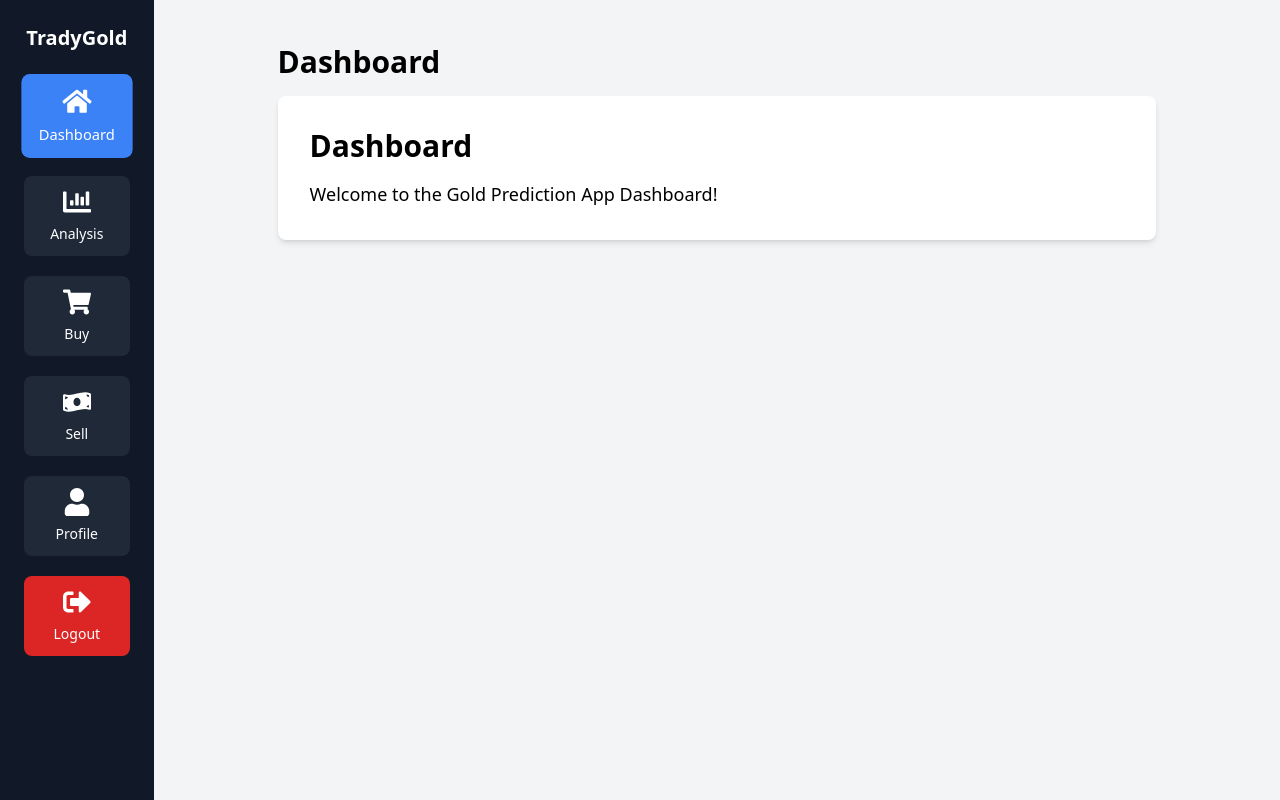
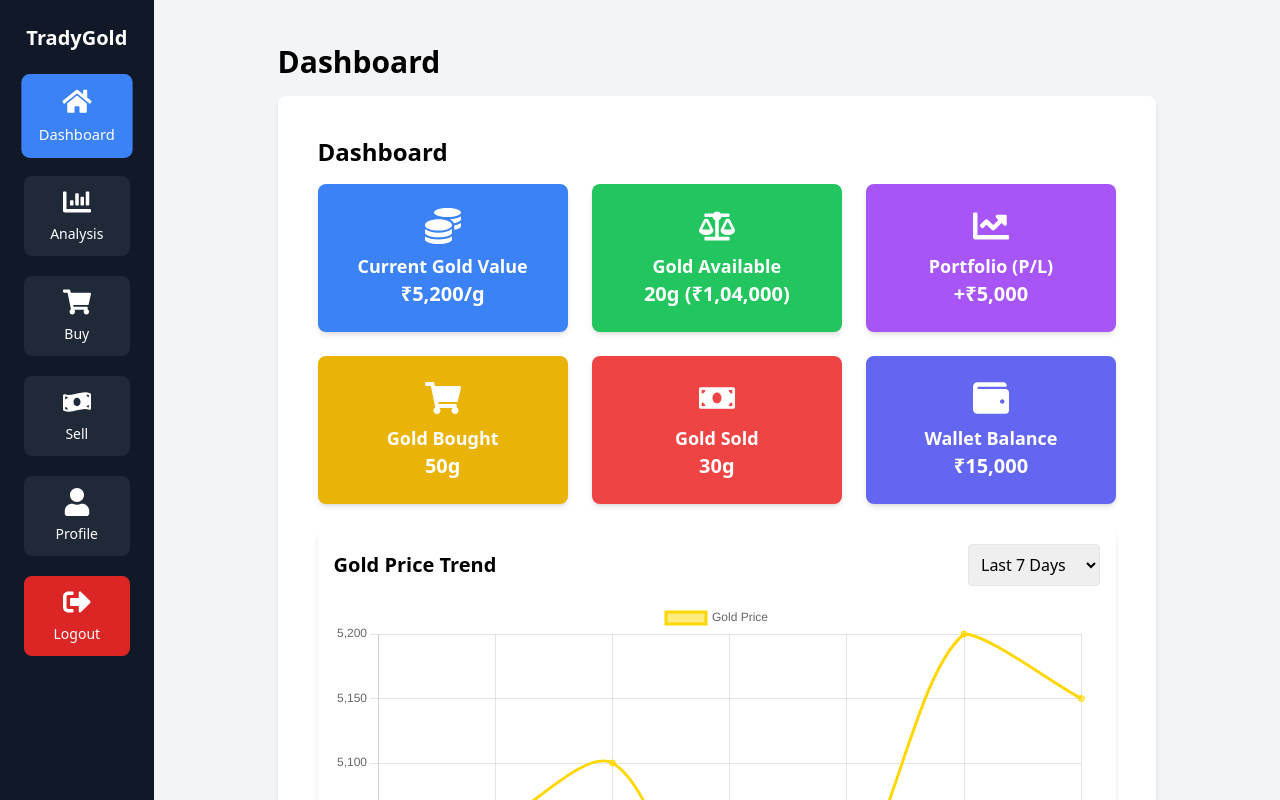
Before and after one commit to Shariq2003/TradyGold, a React (Create React App) app: page /home in a window 1280 px wide. Built offline with nearby package versions, Linux system fonts and the light colour scheme.

Commit message:
Implemented  Dashboard

```diff
--- /dev/null
+++ b/src/components/DashboardCard.jsx
@@ -0,0 +1,13 @@
+import React from "react";
+
+const DashboardCard = ({ title, icon, value, color }) => {
+    return (
+        <div className={`p-6 rounded-lg shadow-md text-white flex flex-col items-center justify-center ${color}`}>
+            <div className="text-4xl">{icon}</div>
+            <h3 className="text-lg font-semibold mt-2">{title}</h3>
+            <p className="text-xl font-bold">{value}</p>
+        </div>
+    );
+};
+
+export default DashboardCard;
--- /dev/null
+++ b/src/components/GoldChart.jsx
@@ -0,0 +1,54 @@
+import React, { useState } from "react";
+import { Line } from "react-chartjs-2";
+import { Chart as ChartJS, CategoryScale, LinearScale, PointElement, LineElement, Title, Tooltip, Legend } from "chart.js";
+
+// Register required components for Chart.js
+ChartJS.register(CategoryScale, LinearScale, PointElement, LineElement, Title, Tooltip, Legend);
+
+// Mock Data for Different Time Ranges
+const mockGoldData = {
+    7: [5000, 5050, 5100, 4950, 5000, 5200, 5150],
+    15: [4800, 4850, 4900, 4950, 5000, 5050, 5100, 5150, 5200, 5250, 5300, 5350, 5400, 5450, 5500],
+    30: new Array(30).fill(0).map(() => Math.floor(Math.random() * 1000) + 5000),
+    60: new Array(60).fill(0).map(() => Math.floor(Math.random() * 1000) + 5000),
+    90: new Array(90).fill(0).map(() => Math.floor(Math.random() * 1000) + 5000),
+};
+
+const GoldChart = () => {
+    const [days, setDays] = useState(7);
+
+    const chartData = {
+        labels: Array.from({ length: days }, (_, i) => `Day ${i + 1}`),
+        datasets: [
+            {
+                label: "Gold Price",
+                data: mockGoldData[days],
+                borderColor: "gold",
+                backgroundColor: "rgba(255, 215, 0, 0.5)",
+                tension: 0.3,
+            },
+        ],
+    };
+
+    return (
+        <div className="p-4 bg-white rounded-lg shadow-md">
+            <div className="flex justify-between items-center mb-4">
+                <h2 className="text-xl font-semibold">Gold Price Trend</h2>
+                <select
+                    className="border p-2 rounded"
+                    value={days}
+                    onChange={(e) => setDays(Number(e.target.value))}
+                >
+                    <option value={7}>Last 7 Days</option>
+                    <option value={15}>Last 15 Days</option>
+                    <option value={30}>Last 30 Days</option>
+                    <option value={60}>Last 60 Days</option>
+                    <option value={90}>Last 90 Days</option>
+                </select>
+            </div>
+            <Line data={chartData} />
+        </div>
+    );
+};
+
+export default GoldChart;
--- a/src/pages/Dashboard.jsx
+++ b/src/pages/Dashboard.jsx
@@ -1,12 +1,34 @@
-import React from 'react';
+import React from "react";
+import GoldChart from "../components/GoldChart";
+import DashboardCard from "../components/DashboardCard";
+import { FaCoins, FaBalanceScale, FaShoppingCart, FaWallet, FaChartLine, FaMoneyBill } from "react-icons/fa";
 
-function Dashboard() {
+const Dashboard = () => {
+    // Mock Data with Colors
+    const cardsData = [
+        { title: "Current Gold Value", icon: <FaCoins />, value: "₹5,200/g", color: "bg-blue-500" },
+        { title: "Gold Available", icon: <FaBalanceScale />, value: "20g (₹1,04,000)", color: "bg-green-500" },
+        { title: "Portfolio (P/L)", icon: <FaChartLine />, value: "+₹5,000", color: "bg-purple-500" },
+        { title: "Gold Bought", icon: <FaShoppingCart />, value: "50g", color: "bg-yellow-500" },
+        { title: "Gold Sold", icon: <FaMoneyBill />, value: "30g", color: "bg-red-500" },
+        { title: "Wallet Balance", icon: <FaWallet />, value: "₹15,000", color: "bg-indigo-500" },
+    ];
+
     return (
-        <div className="container mx-auto p-4">
-            <h2 className="text-3xl font-bold mb-4">Dashboard</h2>
-            <p className="text-lg">Welcome to the Gold Prediction App Dashboard!</p>
+        <div className="w-full p-6">
+            <h1 className="text-2xl font-bold mb-4">Dashboard</h1>
+
+            {/* Cards Section */}
+            <div className="grid grid-cols-1 sm:grid-cols-2 lg:grid-cols-3 gap-6 mb-6">
+                {cardsData.map((card, index) => (
+                    <DashboardCard key={index} title={card.title} icon={card.icon} value={card.value} color={card.color} />
+                ))}
+            </div>
+
+            {/* Chart Section */}
+            <GoldChart />
         </div>
     );
-}
+};
 
 export default Dashboard;
```
Also changed, not shown: 1 other file (tests, documents, lock files or other folders).
